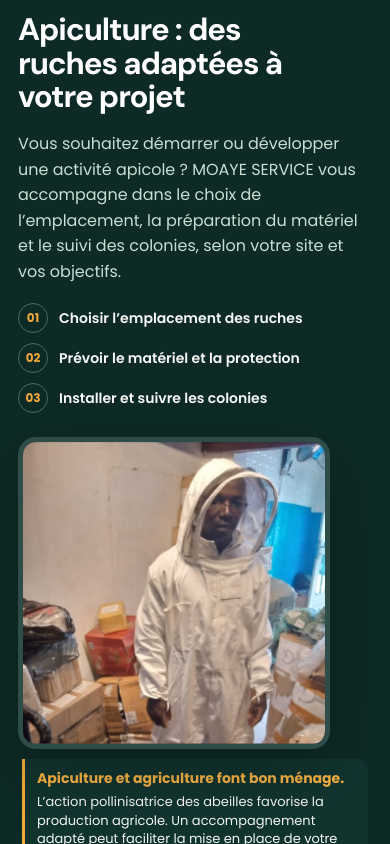
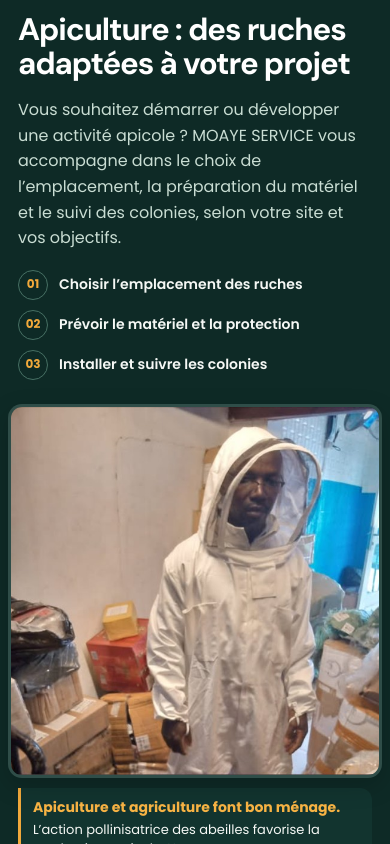
Before and after one commit to MOAYESERVICE/Moaye-Service_, a Next.js app in the folder frontend/: page / in a window 390 px wide. Shown: the part 3100-3944 px from the top of the page. Built offline with nearby package versions, Linux system fonts and the light colour scheme; no server answers.

Commit message:
Ajuster la mise en page apiculture

```diff
--- a/frontend/app/globals.css
+++ b/frontend/app/globals.css
@@ -177,20 +177,23 @@ a{color:var(--green)} a:hover{color:var(--green-dark)}
 }
 .split{display:flex;flex-wrap:wrap;align-items:center;gap:48px}
 .split > *{flex:1 1 400px;min-width:0}
-.apiculture-focus-layout{gap:clamp(36px,5vw,72px)}
-.apiculture-focus-copy{display:flex;flex:1.2 1 0;flex-direction:column;align-items:flex-start;gap:20px}
-.apiculture-focus-copy .h2{max-width:14ch;margin:0;font-size:clamp(34px,4vw,54px);line-height:1.08;letter-spacing:-.035em}
-.apiculture-focus-copy .lead{max-width:58ch;margin:0;line-height:1.65}
+.apiculture-focus{padding:36px 0}
+.apiculture-focus-layout{gap:clamp(28px,4vw,56px)}
+.apiculture-focus-copy{display:flex;flex:1.2 1 0;flex-direction:column;align-items:flex-start;gap:16px}
+.apiculture-focus-copy .h2{max-width:18ch;margin:0;font-size:clamp(34px,4vw,54px);line-height:1.08;letter-spacing:-.035em}
+.apiculture-focus-copy .lead{max-width:62ch;margin:0;line-height:1.6}
 .apiculture-steps{display:grid;gap:12px;width:100%;margin:2px 0 4px;padding:0;list-style:none}
 .apiculture-steps li{display:flex;align-items:center;gap:14px;color:#F5F8F5;font-weight:600;line-height:1.4}
 .apiculture-steps li span{display:grid;width:34px;height:34px;flex:none;place-items:center;border:1px solid #477064;border-radius:50%;color:var(--amber);font-size:12px;font-weight:700}
 .apiculture-cta{margin-top:2px}
 .apiculture-focus-action{display:none}
-.apiculture-focus-photo{position:relative;flex:.8 1 0;align-self:stretch;min-width:0;margin:0}
-.apiculture-focus-photo .pic-box{height:auto!important;aspect-ratio:1/1;overflow:hidden;border:5px solid rgba(255,255,255,.12);border-radius:24px;background:#12342F;box-shadow:0 24px 64px rgba(0,0,0,.24)}
+.apiculture-focus-photo{position:relative;flex:.8 1 0;align-self:stretch;min-width:0;max-width:520px;margin:0}
+.apiculture-focus-photo .pic-box{height:auto!important;aspect-ratio:1.15/1;overflow:hidden;border:5px solid rgba(255,255,255,.12);border-radius:24px;background:#12342F;box-shadow:0 24px 64px rgba(0,0,0,.24)}
 .apiculture-photo-note{position:absolute;right:18px;bottom:18px;left:18px;display:grid;gap:6px;padding:16px 18px;border:1px solid rgba(255,255,255,.2);border-radius:16px;background:rgba(14,42,38,.9);color:#F5F8F5;box-shadow:0 10px 28px rgba(0,0,0,.2);backdrop-filter:blur(8px)}
 .apiculture-photo-note strong{color:#F7B344;font-size:17px;line-height:1.3}
 .apiculture-photo-note span{font-size:14px;line-height:1.45}
+@media(min-width:901px){.apiculture-focus{padding-bottom:68px}.apiculture-focus-photo{transform:translateY(32px)}}
+@media(min-width:641px){.apiculture-photo-note{bottom:-38px}}
 .values{list-style:none;padding:0;margin:0;display:flex;flex-direction:column;gap:12px}
 .values li{display:flex;align-items:flex-start;gap:12px}
 
@@ -258,6 +261,7 @@ a{color:var(--green)} a:hover{color:var(--green-dark)}
   .about-team-photo .pic-box{width:min(100%,420px);height:clamp(480px,64vw,520px)!important}
 }
 @media(max-width:640px){
+  .apiculture-focus{padding:24px 0}
   .band-green{display:flex;flex-direction:column;align-items:stretch;gap:16px}
   .band-text{display:contents}
   .band-text>.eyebrow{order:0}
@@ -1523,6 +1527,9 @@ textarea.inp{padding:12px 16px;min-height:150px;resize:vertical;line-height:1.5}
 }
 
 @media(max-width:430px){
+  .apiculture-focus-photo{width:calc(100% + 20px);max-width:none;margin-inline:-10px}
+  .apiculture-focus-photo .pic-box{width:100%;height:auto!important;aspect-ratio:1/1;border:3px solid rgba(255,255,255,.12);border-radius:14px;box-shadow:0 8px 24px rgba(0,0,0,.18)}
+  .apiculture-photo-note{margin:10px 10px 0}
   .h-text h1{font-size:clamp(32px,8.6vw,36px);line-height:1.06;letter-spacing:-.035em;text-align:left}
   .h-text p{max-width:34ch;font-size:16px;line-height:1.5;color:#F4F7F4;text-align:left}
   .h-text>.tag{font-size:11px;line-height:1.35}
```
